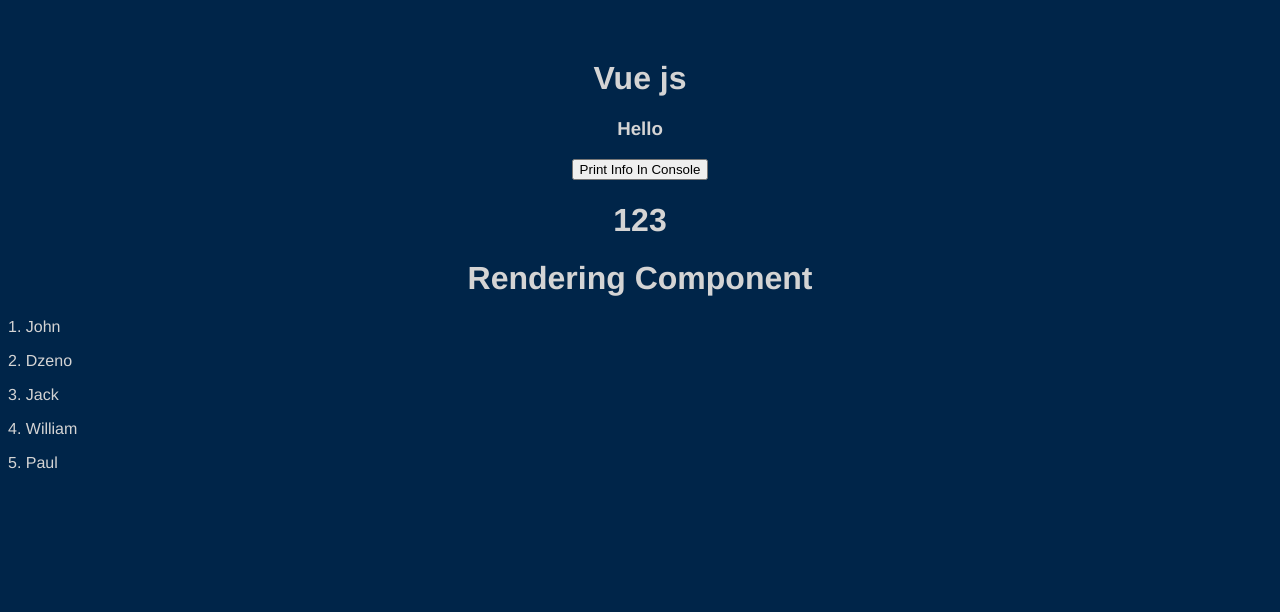
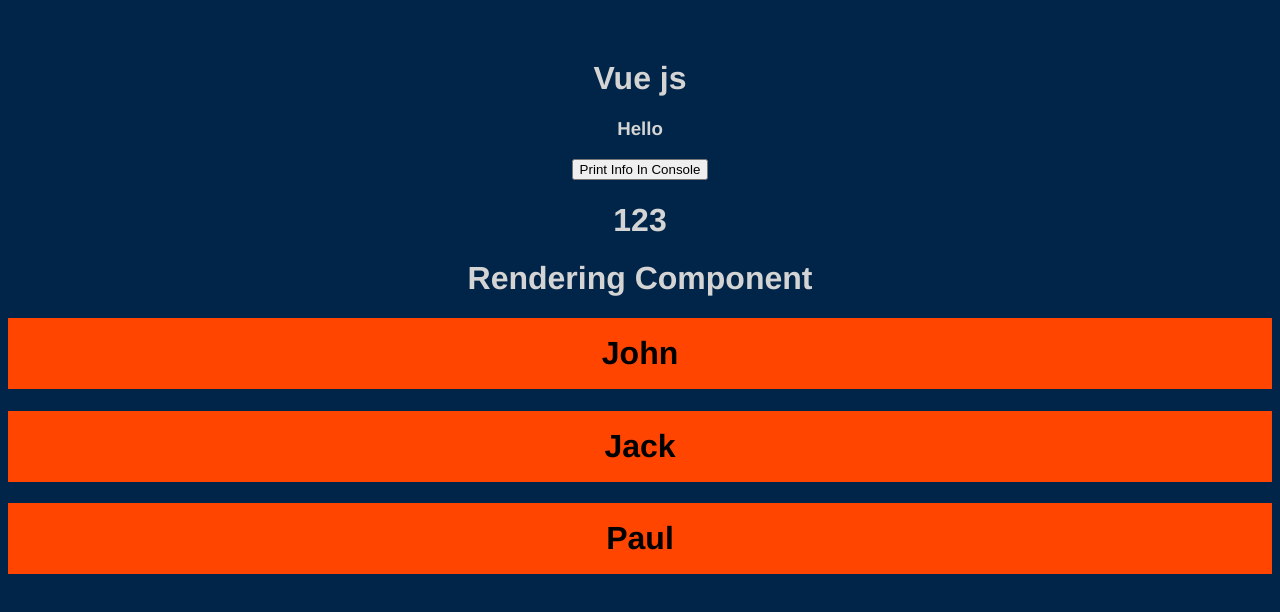
Before and after one commit to dzenannn/vue-cli, a Vue app: page / in a window 1280 px wide. Shown: the top 612 px of the page. Built offline with nearby package versions, Linux system fonts and the light colour scheme.

Commit message:
conditional expressions

```diff
--- a/src/components/Rendering.vue
+++ b/src/components/Rendering.vue
@@ -1,8 +1,10 @@
 <template>
   <div>
     <h1>Rendering Component</h1>
-    <div v-for="{ name, id } in myList" :key="id">
-      <p style="text-align: start">{{ id }}. {{ name }}</p>
+    <div v-for="{ name, id, isActive } in myList" :key="id">
+      <h1 v-if="isActive" :class="esnaf">
+        {{ name }}
+      </h1>
     </div>
   </div>
 </template>
@@ -12,29 +14,43 @@
   methods: {},
   data() {
     return {
+      esnaf: "header",
       myList: [
         {
           id: 1,
           name: "John",
+          isActive: true,
         },
         {
           id: 2,
           name: "Dzeno",
+          isActive: false,
         },
         {
           id: 3,
           name: "Jack",
+          isActive: true,
         },
         {
           id: 4,
           name: "William",
+          isActive: false,
         },
         {
           id: 5,
           name: "Paul",
+          isActive: true,
         },
       ],
     };
   },
 };
 </script>
+<style scoped>
+.header {
+  border: 1px solid orangered;
+  background-color: orangered;
+  padding: 1rem;
+  color: black;
+}
+</style>
```
